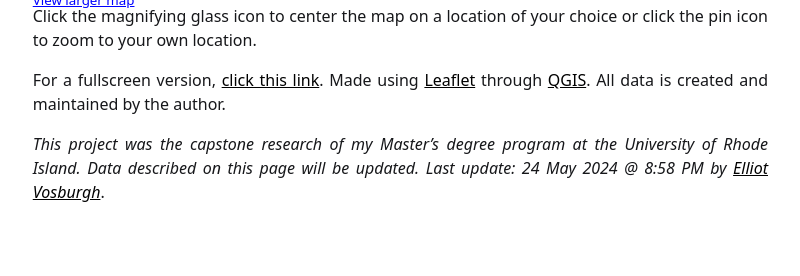
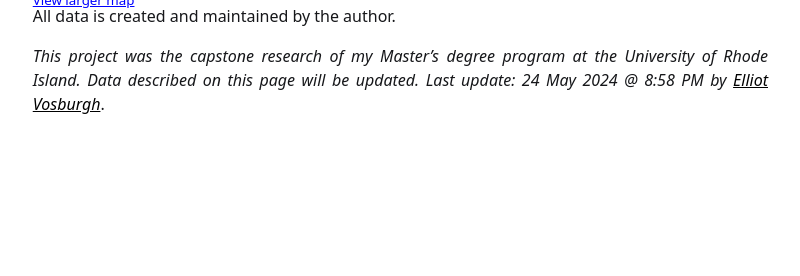
Before and after one commit to e-vos/e-vos.github.io, a Jekyll site: the page built from _posts/2024-05-20-stones-overview.md, in a window 1280 px wide, cut to the strip 1080-1356 px from the top of the page. Shown: the whole strip, without its empty margins (320-1120 px from the left). Built offline with Jekyll 4.4.1, drawn with Linux system fonts in a browser that asks for light colours; after the commit the page ends 1268 px from its top, so only the background shows below that.

Commit message:
Update 2024-05-20-stones-overview.md

```diff
--- a/_posts/2024-05-20-stones-overview.md
+++ b/_posts/2024-05-20-stones-overview.md
@@ -18,10 +18,7 @@ I began this project as a graduate student at the University of Rhode Island. At
 
 <style>.embed-container {position: relative; padding-bottom: 80%; height: 0; max-width: 100%;} .embed-container iframe, .embed-container object, .embed-container iframe{position: absolute; top: 0; left: 0; width: 100%; height: 100%;} small{position: absolute; z-index: 40; bottom: 0; margin-bottom: -15px;}</style><div class="embed-container"><small><a href="//evos-geo.maps.arcgis.com/apps/Embed/index.html?webmap=9056e6669d91456bb4ae0488023b6af8&extent=-72.1808,41.1117,-70.8247,41.7372&zoom=true&scale=true&search=true&searchextent=true&legendlayers=true&disable_scroll=true&theme=light" style="color:#0000FF;text-align:left" target="_blank">View larger map</a></small><br><iframe width="500" height="400" frameborder="0" scrolling="no" marginheight="0" marginwidth="0" title="RI Stone Wall Mapping Project" src="//evos-geo.maps.arcgis.com/apps/Embed/index.html?webmap=9056e6669d91456bb4ae0488023b6af8&extent=-72.1808,41.1117,-70.8247,41.7372&zoom=true&previewImage=false&scale=true&search=true&searchextent=true&legendlayers=true&disable_scroll=true&theme=light"></iframe></div>
 
-Click the magnifying glass icon to center the map on a location of your choice or click the pin icon to zoom to your own location.
-{: style="text-align: justify"}
-
-For a fullscreen version, [click this link](https://e-vos.github.io/walls_map). Made using [Leaflet](https://leafletjs.com/) through [QGIS](https://qgis.org/en/site/index.html). All data is created and maintained by the author.
+All data is created and maintained by the author.
 {: style="text-align: justify"}
 <!--- <embed height="750" src="https://e-vos.github.io/pdf/A%20LiDAR%20Approach%20To%20Delineating%20Historical%20Land%20Use%20Patterns.pdf" type="application/pdf" /> --->
 
```
